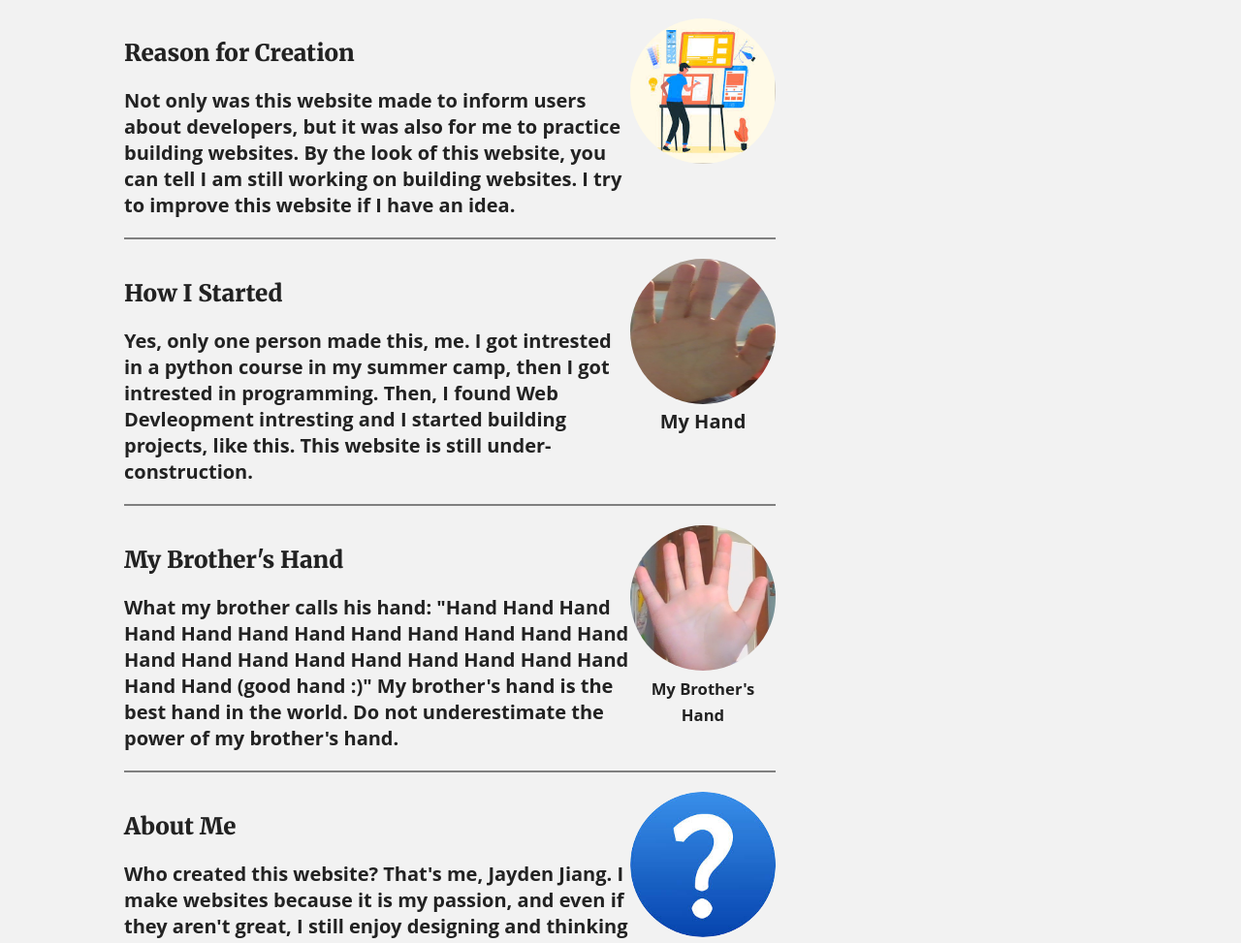
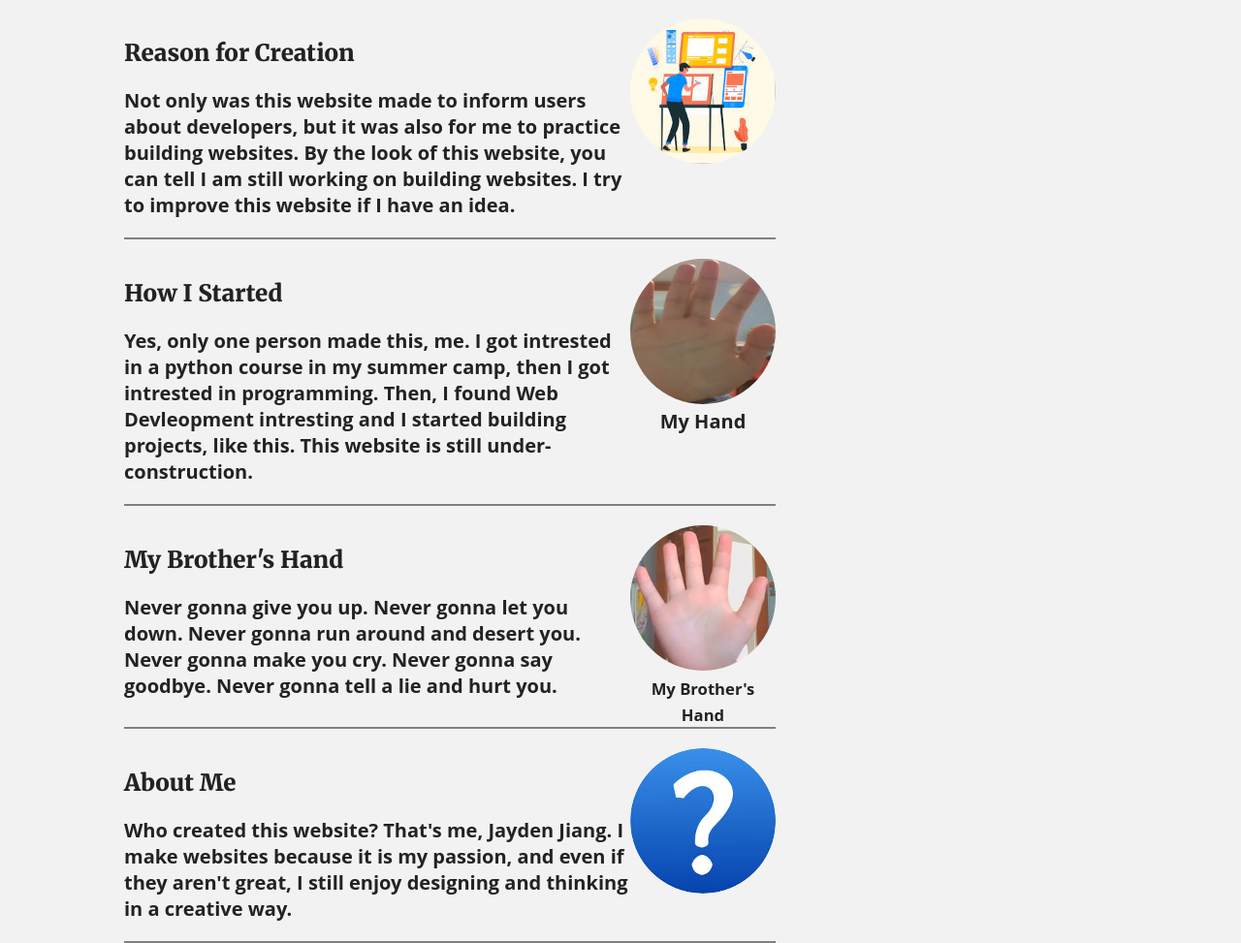
Before and after one commit to jmx-jiang/Developing-Facts, a plain HTML site: page Info/about.html in a window 1280 px wide. Shown: the part 122-1095 px from the top of the page at 97% size. Drawn offline with nearby package versions, Linux system fonts and the light colour scheme; a web font is replaced by a local one.

Commit message:
Update about.html
My brother wanted to change the text about his hand.

```diff
--- a/Info/about.html
+++ b/Info/about.html
@@ -74,9 +74,7 @@
         <div class="text">
           <h2 class="light-toggled">My Brother's Hand</h2>
           <p class="light-toggled">
-            What my brother calls his hand: "Hand Hand Hand Hand Hand Hand Hand Hand Hand Hand Hand Hand Hand Hand Hand
-            Hand Hand Hand Hand Hand Hand Hand Hand (good hand :)" My brother's hand is the best hand in the world. Do
-            not underestimate the power of my brother's hand.
+            Never gonna give you up. Never gonna let you down. Never gonna run around and desert you. Never gonna make you cry. Never gonna say goodbye. Never gonna tell a lie and hurt you.
           </p>
         </div>
         <div class="img">
```
